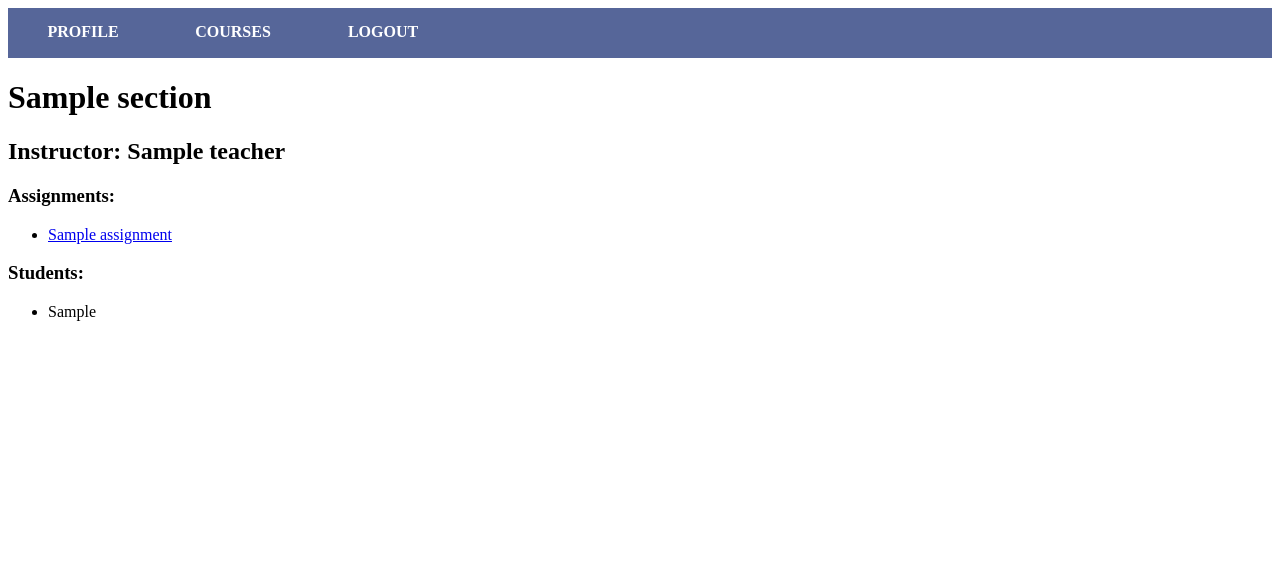
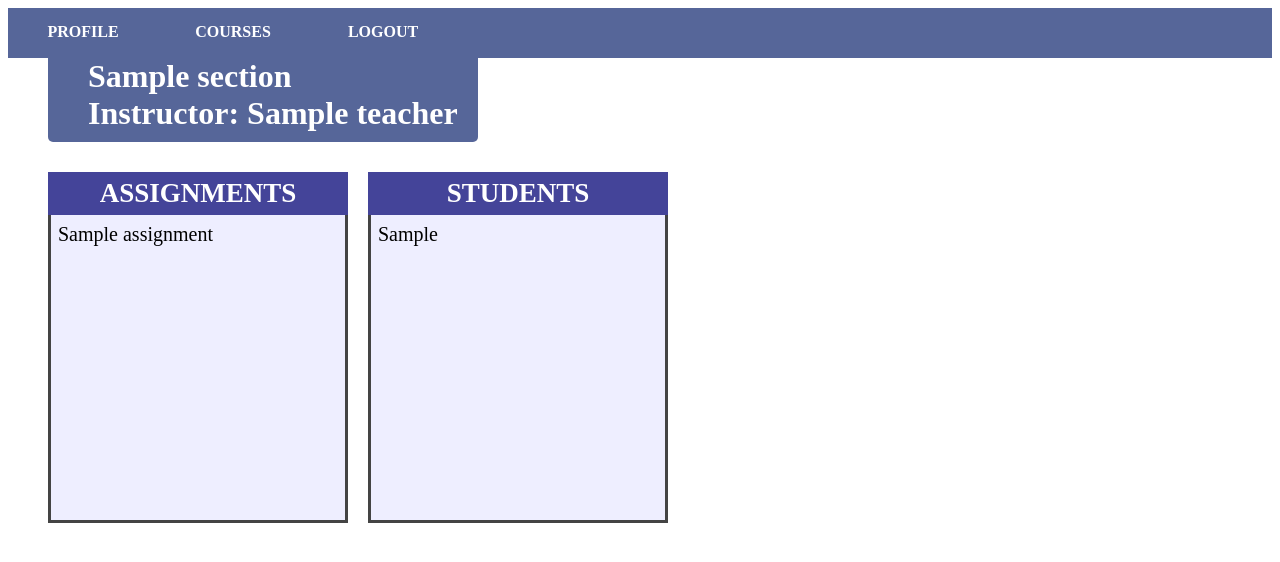
Before and after one commit to kordex0/CSC370ProjectAntigravity, a Django app: template courses/templates/section/section.html in a window 1280 px wide. Shown: the top 562 px of the page. Run offline with Django 3.2, Linux system fonts and the light colour scheme; the template is opened without the code that fills it: most values are stand-ins (such as "Sample title", 1, 10 or a date in 2020).

Commit message:
Finished modifying templates. Please test!

```diff
--- a/courses/templates/section/section.html
+++ b/courses/templates/section/section.html
@@ -1,58 +1,97 @@
 {% load staticfiles %}
+<link rel="stylesheet" type="text/css" href="{% static 'display_box.css' %}" />
+<link rel="stylesheet" type="text/css" href="{% static 'main.css' %}" />
 {% include 'users/menu.html' %}
 
-{% if errormsg %}
-<h3>{{errormsg}}</h3>
-{% endif %}
+<h1 class=headline>{{section}} <br /> Instructor: {{section.teacher}}</h1>
 
-<h1>{{section}}</h1>
-<h2>Instructor: {{section.teacher}}</h2>
+<br/>
 
 
-<h3>Assignments:</h3>
+
 {% if assignments %}
+    <div class="display_box first_float">
+        <div class="header">Assignments</div>
+        <div class="content">
     <ul>
     {% for assignment in assignments %}
         <li><a href="{% url 'courses:assignment_detail' assignment.id %}">{{assignment.name}}</a></li>
     {% endfor %}
     </ul>
+    </div>
+    </div>
 {% else %}
-    <p>No assignments available.</p>
+<div class="generalbox first_float">
+    <h2>No assignments available.</h2>
+</div>
 {% endif %}
 
-{% if user and user == section.teacher %}
-<a href="{% url 'courses:new_assignment' section.id %}">Create a New Assignment</a>
-{% endif %}
-
-<h3>Students:</h3>
 {% if section.students.all.count %}
+    <div class="display_box">
+        <div class="header">Students</div>
+        <div class="content">
 	<ul>
 	{% for student in section.students.all %}
 	    <li>{{ student.django_user.first_name }}</li>
 	{% endfor %}
     </ul>
+    </div>
+    </div>
 {% else %}
-    <p>No students are enrolled in this course.</p>
+    <div class=generalbox>
+    <h2>No students are enrolled in this course.</h2>
+    </div>
 {% endif %}
 
+<div class=clearfix>
+</div>
+
+
+
 {% if user %}
+
+{% if user == section.teacher %}
+    <div class="generalbox first_float">
+    <a class=fancylink href="{% url 'courses:new_assignment' section.id %}">Create a New Assignment</a>
+    </div>
+{% endif %}
+
 {% if user.is_student and not enrolled %}
+<div class="generalform first_float">
+{% if errormsg %}
+<h3 class=errormsg>{{errormsg}}</h3>
+{% endif %}
 <h3>Join the Section</h3>
 <form action="{% url 'courses:enroll' section.id %}" method="post">
     {% csrf_token %}
     <input type="submit" value="Join" />
 </form>
+</div>
+
 {% elif user.is_admin %}
+<div class="generalform first_float">
+{% if errormsg %}
+<h3 class=errormsg>{{errormsg}}</h3>
+{% endif %}
 <h3>Add students to section</h3>
 <form action="{% url 'courses:enroll' section.id %}" method="post">
     {% csrf_token %}
-    <label for="student_id">Student</label><br />
+    <table>
+    <tr>
+    <th>
+    <label for="student_id">Student</label>
+    </th>
+    <td>
     <select name=student_id id=student_id >
     {% for student in students %}
         <option value={{student.id}}>{{student}}</option>
     {% endfor %}
     </select>
+    </td>
+    </table>
     <input type="submit" value="Add student" />
 </form>
+</div>
+
 {% endif %}
 {% endif %}
--- a/static/display_box.css
+++ b/static/display_box.css
@@ -12,7 +12,7 @@
     width: 300px;
     background-color: #EEF;
     margin: 10px;
-    float:left
+    float:left;
 }
 
 .display_box .header {
@@ -44,6 +44,11 @@
     height: auto !important;
 }
 
+.first_float
+{
+    margin-left: 40px !important;
+}
+
 .display_box .content ul {
     margin: 0;
     list-style: none;
@@ -61,21 +66,23 @@
 }
 
 .display_box li .delete {
+    margin: 0;
+    padding: 1px;
     float: right;
-    margin: 0;
-    padding: 0;
 }
 
 .display_box li .delete input {
-    font-size: 1em;
+    font-size: 16px;
+    font-weight: bold;
     margin: 0;
     padding: 0;
-    color: #922;
+    color: #FFF;
     cursor: pointer;
-    background-color: #777;
+    background-color: #000;
     border: none;
-    height: 19px;
-    opacity: 0;
+    height: 20px;
+    width: 20px;
+    opacity: .2;
     transition: opacity 0.5s, color 0.5s;
 }
 
--- a/users/templates/users/profile.html
+++ b/users/templates/users/profile.html
@@ -5,7 +5,7 @@
 {% include 'users/menu.html' %}
 <h1 class='headline'>Hello {{user.django_user.first_name}}</h1>
 
-<br/>
+<br />
 
 {% if user.is_student %}
 
```
Also changed, not shown: courses/templates/courses/index.html (+22 -4 lines).
